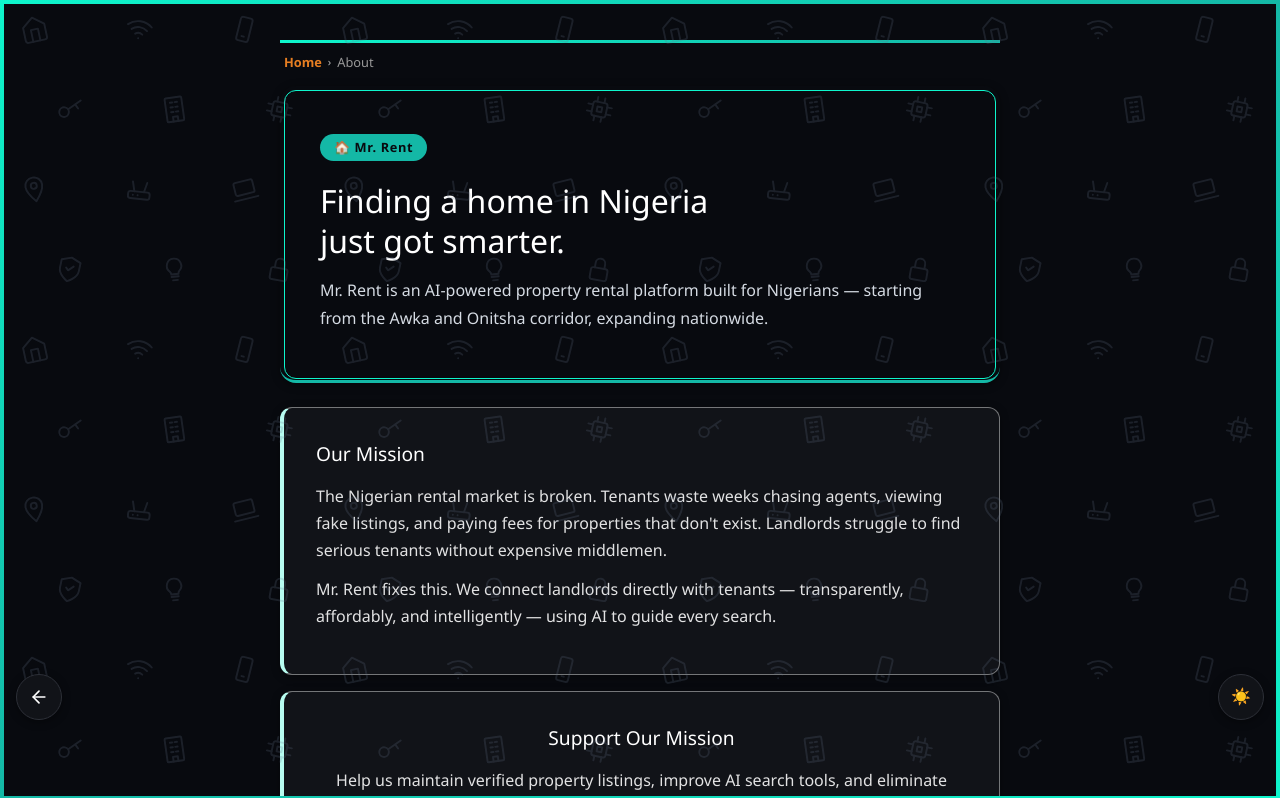
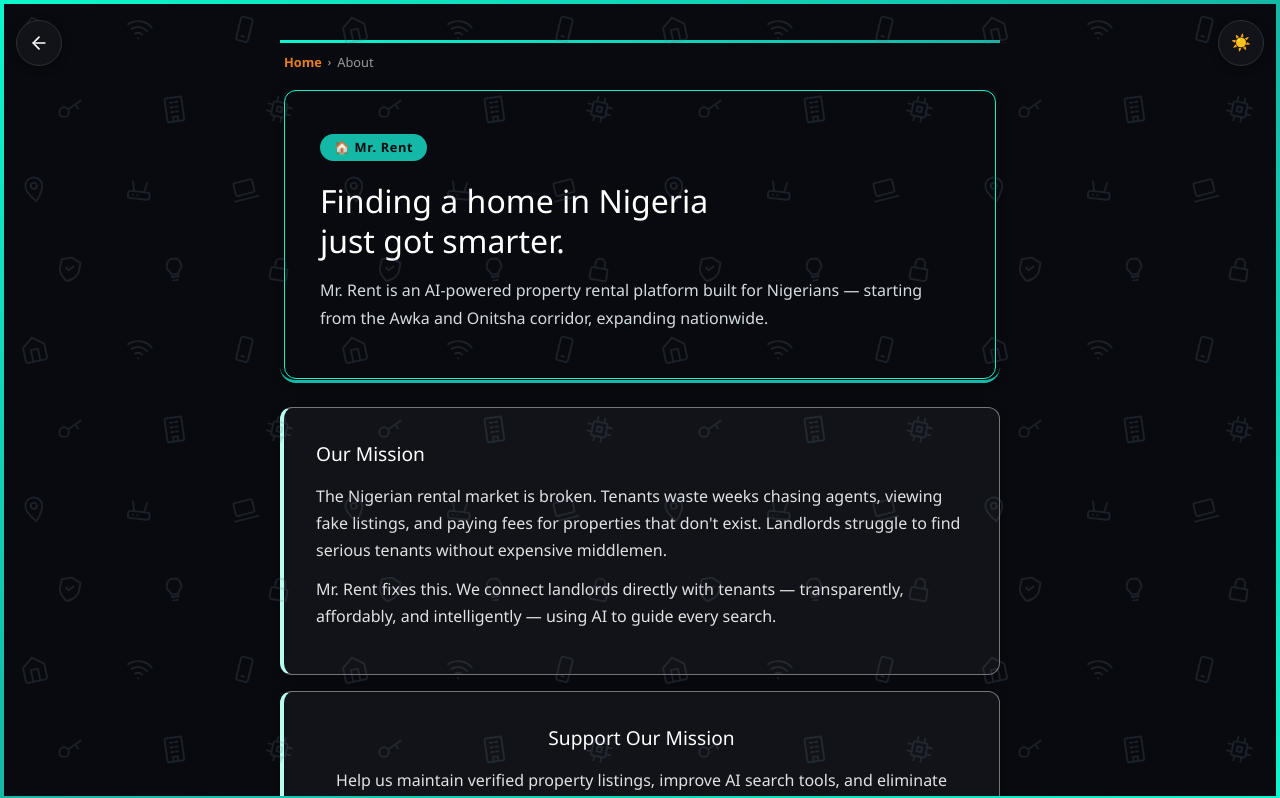
Before and after one commit to danchinemeze-kleft/Faster-aim-Rentals, a Next.js app: page /about in a window 1280 px wide. Shown: the top 798 px of the page. Built offline with nearby package versions, Linux system fonts and the light colour scheme; no server answers.

Commit message:
move buttons to top

```diff
--- a/app/components/BackArrow.tsx
+++ b/app/components/BackArrow.tsx
@@ -14,7 +14,7 @@ export default function BackArrow() {
       style={{
         position: 'fixed',
         left: 16,
-        bottom: 80,
+        top: 20,
         zIndex: 9999,
         width: 46,
         height: 46,
--- a/app/globals.css
+++ b/app/globals.css
@@ -125,7 +125,7 @@ textarea::placeholder {
 .theme-toggle {
   position: fixed;
   right: 16px;
-  bottom: 80px;
+  top: 20px;
   z-index: 9999;
   width: 46px;
   height: 46px;
```
